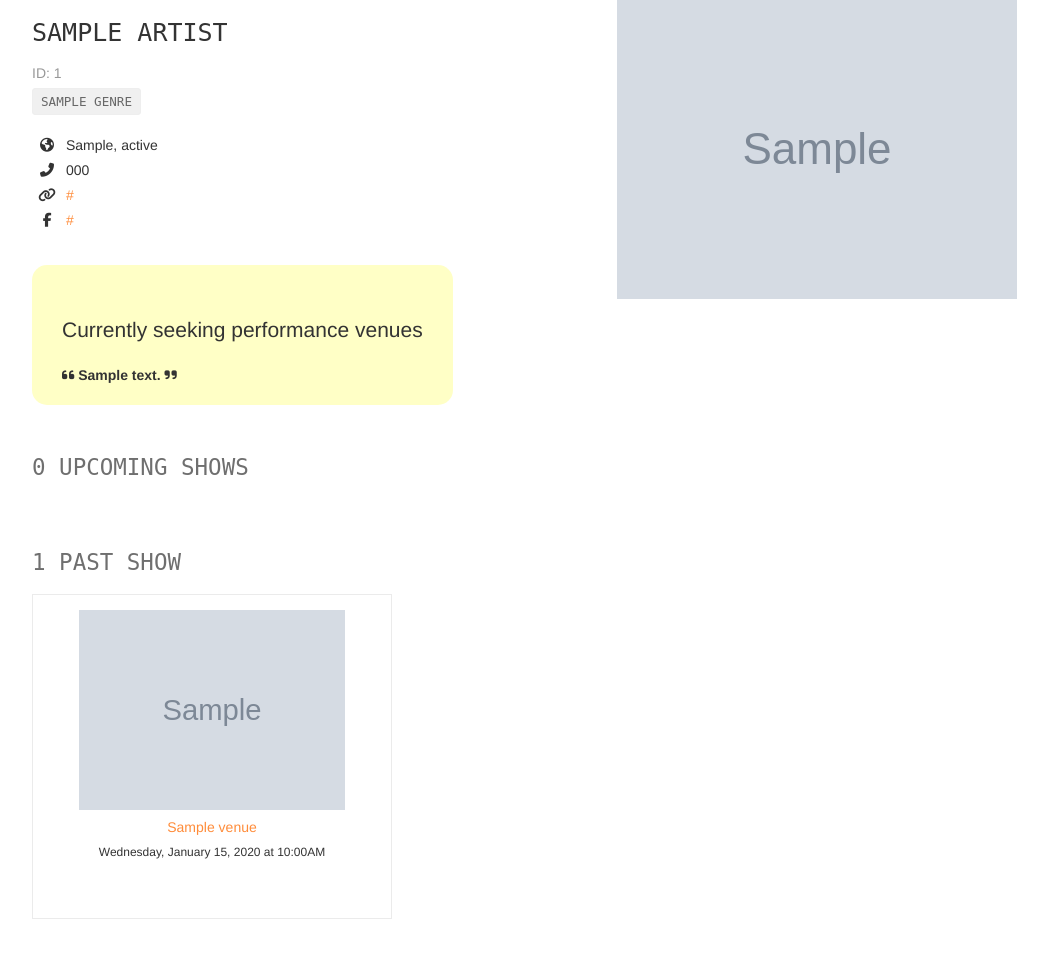
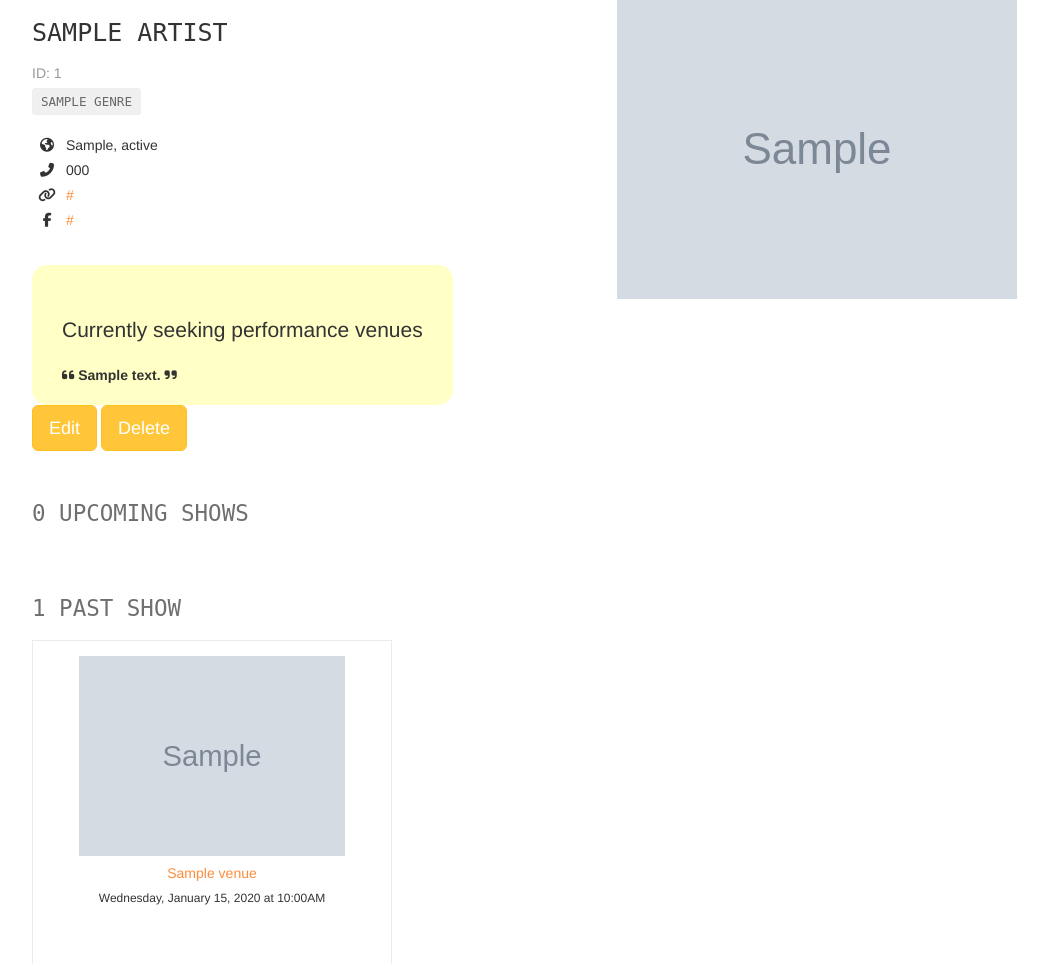
Before and after one commit to yoonspark/fsnd-fyyur, a Flask app: page /artists/1 in a window 1280 px wide. Shown: the part 81-1045 px from the top of the page, without its empty margins (38-1086 px from the left). Run offline with Flask 2, Linux system fonts and the light colour scheme; tables that the repository leaves empty hold one stand-in row (values such as "Sample post"); grey boxes marked "Sample" are stand-in pictures; some libraries are stand-ins or nearby versions.

Commit message:
Add buttons for editing and deleting artists

```diff
--- a/app.py
+++ b/app.py
@@ -461,6 +461,8 @@ def artists():
     artists = db.session.query(
         Artist.id.label('id'),
         Artist.name.label('name'),
+    ).order_by(
+        Artist.name,
     ).all()
 
     # Package data for rendering
@@ -657,6 +659,35 @@ def edit_artist(artist_id):
 
     return redirect(url_for('show_artist', artist_id=artist_id))
 
+
+@app.route('/artists/<artist_id>', methods=['DELETE'])
+def delete_artist(artist_id):
+    a = Artist.query.get(artist_id)
+    if not a:
+        abort(404)
+    artist_name = a.name
+    error = False
+
+    try:
+        for s in a.shows:
+            db.session.delete(s)
+        db.session.delete(a)
+        db.session.commit()
+    except:
+        error = True
+        db.session.rollback()
+        print(sys.exc_info())
+    finally:
+        db.session.close()
+
+    if error:
+        flash('An error occurred. Artist \"' + artist_name + '\" could not be deleted.')
+        abort(400)
+    else:
+        flash('Artist \"' + artist_name + '\" was successfully deleted!')
+
+    return redirect(url_for('index'))
+
 #  Shows
 #  ----------------------------------------------------------------
 
--- a/templates/pages/show_artist.html
+++ b/templates/pages/show_artist.html
@@ -38,6 +38,14 @@
 			<i class="fas fa-moon"></i> Not currently seeking performance venues
 		</p>
 		{% endif %}
+		<div>
+			<button id="edit_artist" onclick="editArtist(event)" class="btn btn-primary btn-lg" data-id="{{ artist.id }}">
+				Edit
+			</button>
+			<button id="delete_artist" onclick="deleteArtist(event)" class="btn btn-primary btn-lg" data-id="{{ artist.id }}">
+				Delete
+			</button>
+		</div>
 	</div>
 	<div class="col-sm-6">
 		<img src="{{ artist.image_link }}" alt="Venue Image" />
@@ -71,5 +79,27 @@
 		{% endfor %}
 	</div>
 </section>
+<script>
+	function editArtist(e) {
+		const id = e.target.dataset.id;
+		fetch(`/artists/${id}/edit`, {
+			method: 'GET'
+		}).then(response => {
+			window.location.href = `/artists/${id}/edit`;
+		}).catch(error => {
+			console.log(error);
+		})
+	}
 
+	function deleteArtist(e) {
+		const id = e.target.dataset.id;
+		fetch(`/artists/${id}`, {
+			method: 'DELETE'
+		}).then(response => {
+			window.location.href = response.url;
+		}).catch(error => {
+			console.log(error);
+		})
+	}
+</script>
 {% endblock %}
```
